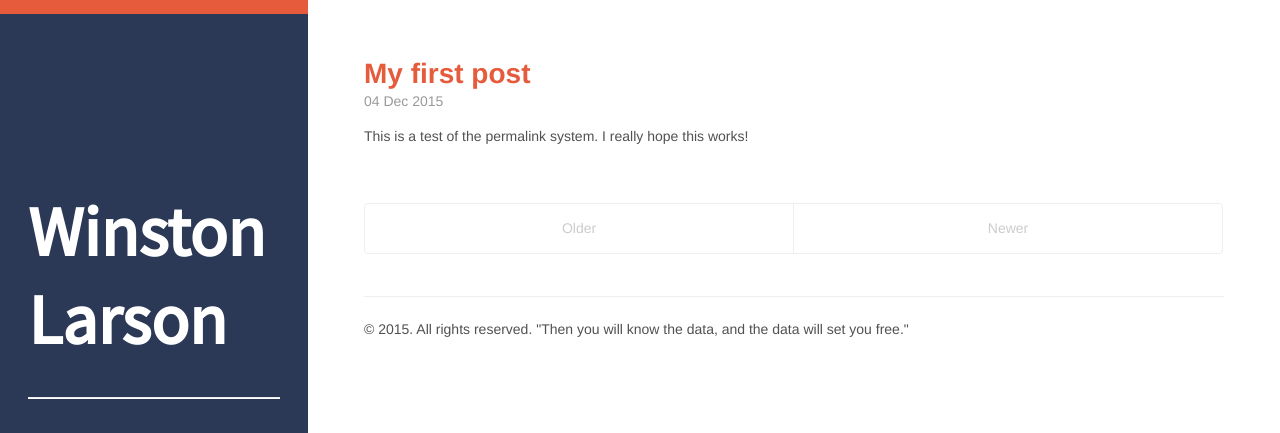
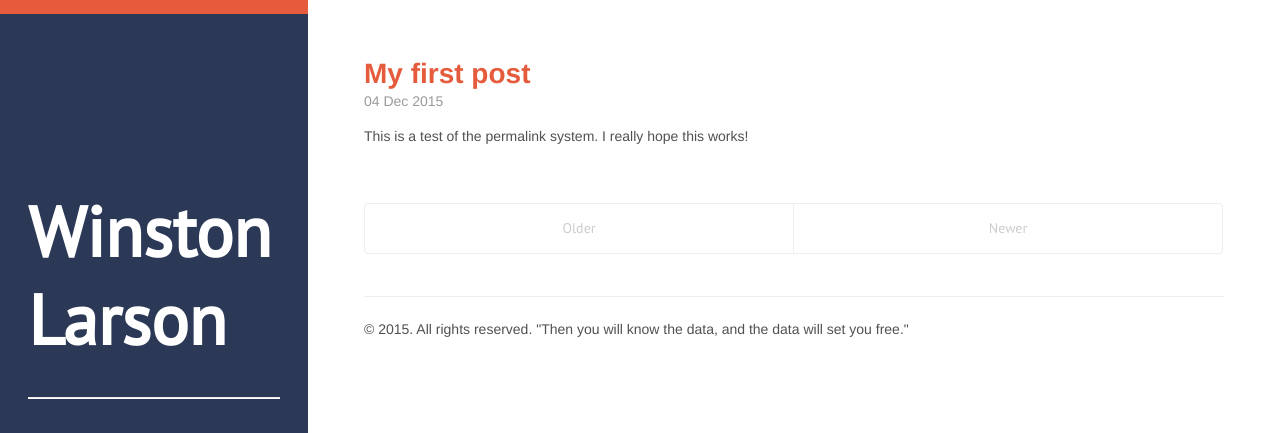
Before and after one commit to winstonlarson/old_website, a Jekyll site: the page built from index.html, in a window 1280 px wide. Shown: the top 433 px of the page. Built offline with Jekyll 4.4.1, drawn with Linux system fonts in a browser that asks for light colours; some web fonts are replaced; the list of posts is cut into pages by our own code.

Commit message:
fixed font

```diff
--- a/_includes/head.html
+++ b/_includes/head.html
@@ -21,7 +21,7 @@
   <!-- <link rel="stylesheet" href="http://fonts.googleapis.com/css?family=PT+Sans:400,400italic,700|Abril+Fatface"> -->
   <link rel="stylesheet" type="text/css" href="//fonts.googleapis.com/css?family=Muli" />
   <link href='https://fonts.googleapis.com/css?family=Poiret+One' rel='stylesheet' type='text/css'>
-  <link href='https://fonts.googleapis.com/css?family=Source+Sans+Pro' rel='stylesheet' type='text/css'>
+  <link href='https://fonts.googleapis.com/css?family=PT+Sans' rel='stylesheet' type='text/css'>
   <!-- Icons -->
   <link rel="apple-touch-icon-precomposed" sizes="144x144" href="{{ site.baseurl }}public/apple-touch-icon-144-precomposed.png">
   <link rel="shortcut icon" href="{{ site.baseurl }}public/favicon.ico">
--- a/public/css/hyde.css
+++ b/public/css/hyde.css
@@ -119,7 +119,7 @@
 .sidebar-about h1 {
   color: #2B3856;
   margin-top: 0;
-  font-family: 'Source Sans Pro', Helvetica, Arial, sans-serif;
+  font-family: 'PT Sans', Helvetica, Arial, sans-serif;
   font-size: 5rem;
   text-decoration: none;
 }
```
Also changed, not shown: 11 other files.
